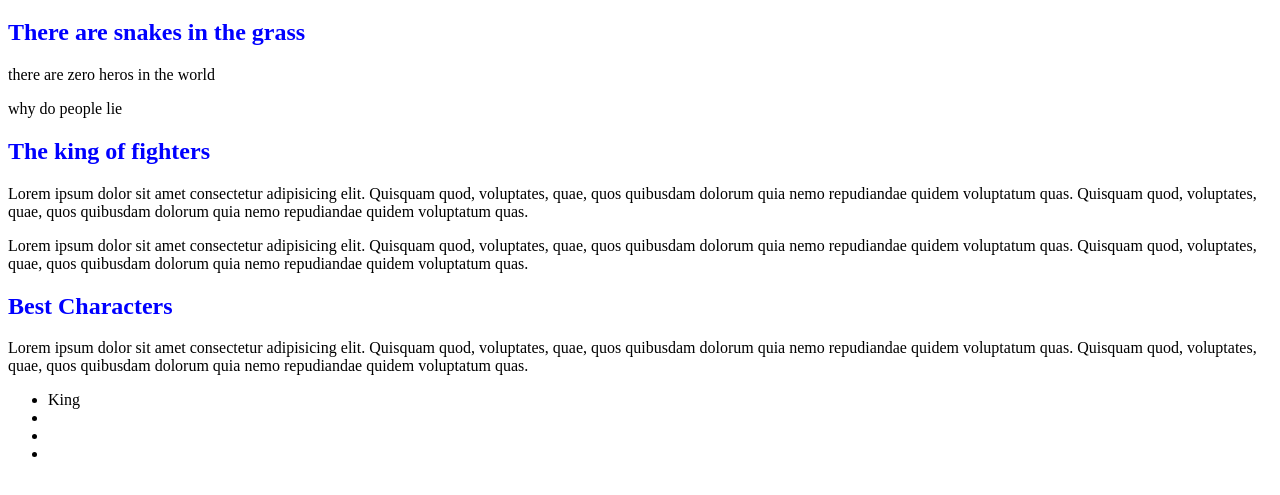
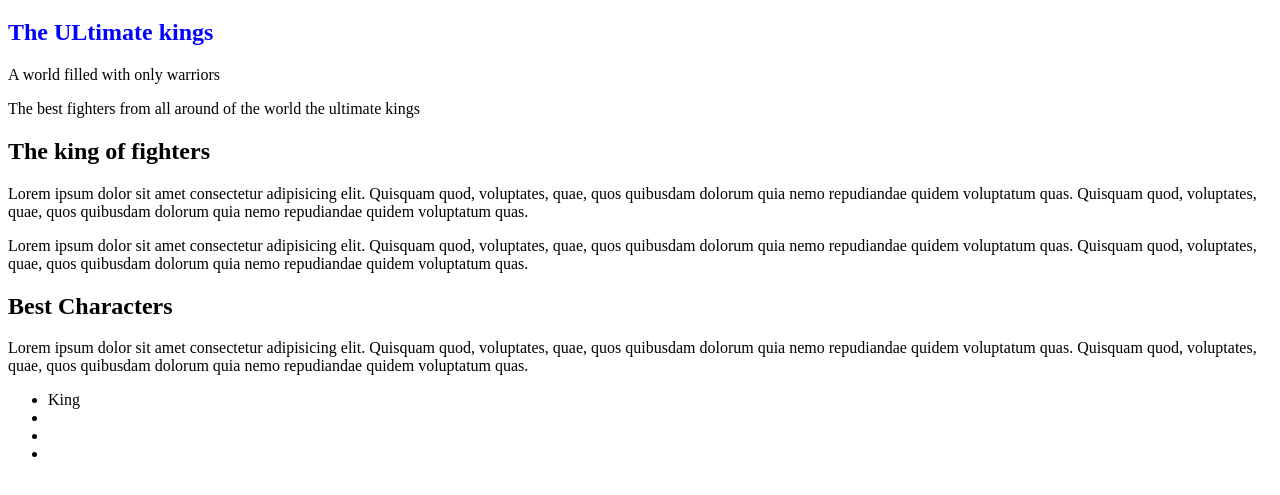
Before and after one commit to trevor36-sketch/Darkest-, a plain HTML site: page index.html in a window 1280 px wide. Shown: the part 61-556 px from the top of the page. Drawn offline with Linux system fonts and the light colour scheme.

Commit message:
learning

```diff
--- a/Style.css
+++ b/Style.css
@@ -1,4 +1,4 @@
 body{
     color: black;
 }
- h2{ color: blue;text-size-adjust:900}
+ #h2{ color: blue;}
--- a/index.html
+++ b/index.html
@@ -12,9 +12,9 @@
         <nav></nav>
     </header>
  <main>
-    <h2>There are snakes in the grass</h2>
-    <p>there are zero heros in the world</p>
-    <p>why do people lie</p>
+    <h2 id="h2">The ULtimate kings</h2>
+    <p>A world filled with only warriors</p>
+    <p>The best fighters from all around of the world the ultimate kings</p>
     <section>
         <h2>The king of fighters</h2>
         <p>Lorem ipsum dolor sit amet consectetur adipisicing elit. Quisquam
```
